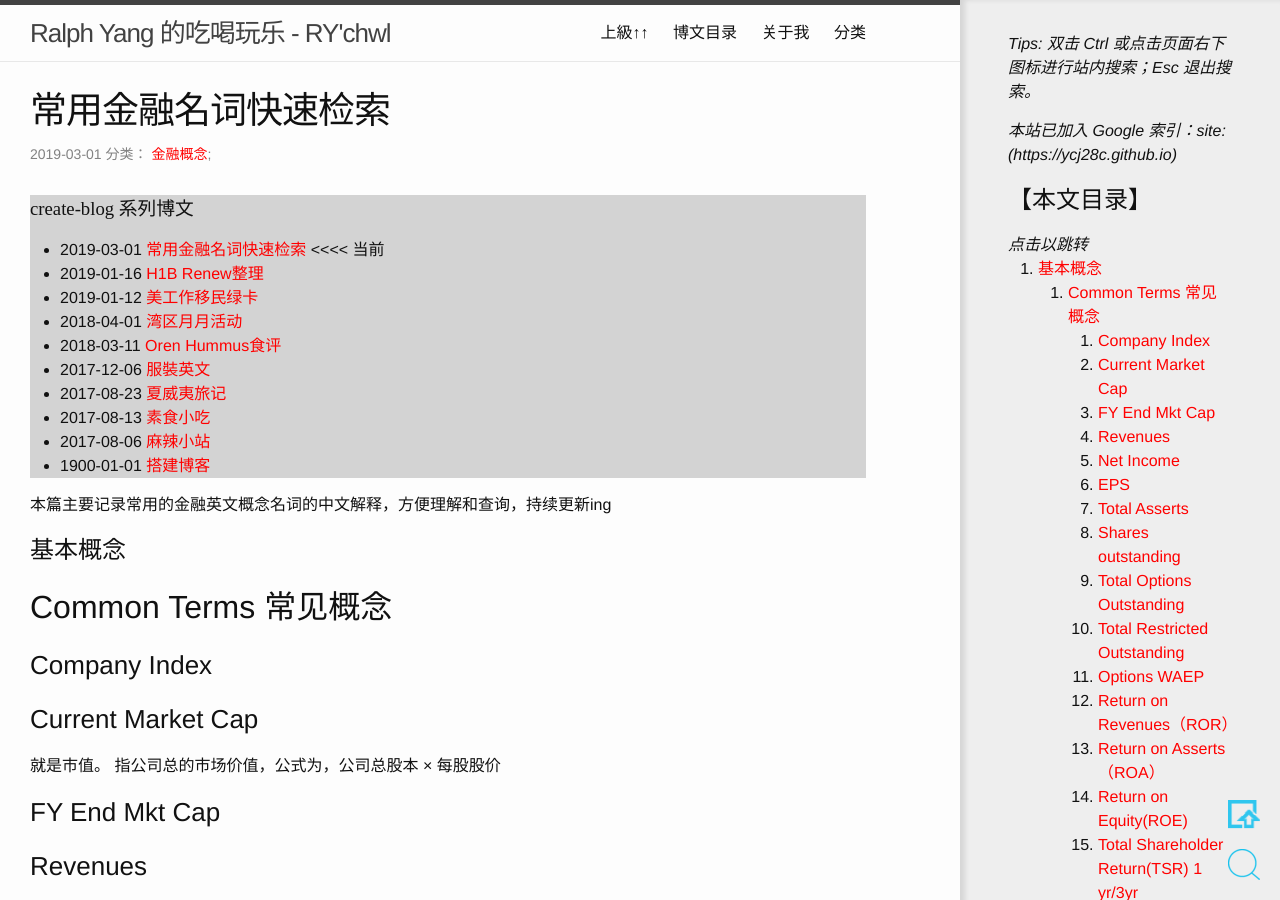
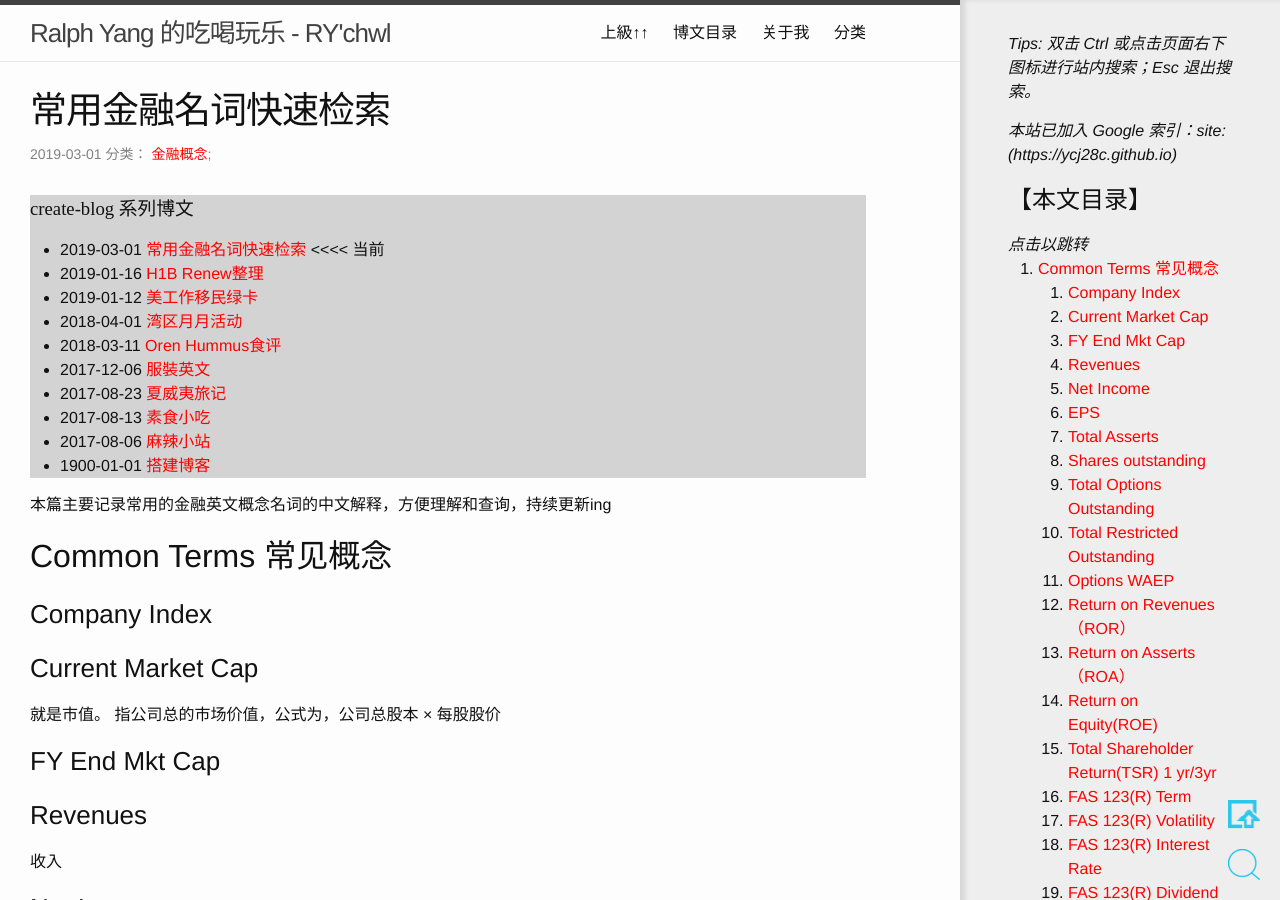
Before and after one commit to ycj28c/lifeblog, a Jekyll site: the page built from _posts/2019-03-01-financial-terms.md, in a window 1280 px wide and 900 px high. Built offline with Jekyll 4.4.1, drawn with Linux system fonts in a browser that asks for light colours; formulas are drawn with MathJax 3; comment, search, counter and statistics services are not loaded; some of the changed text lies outside the part shown.

Commit message:
20190304_181913

```diff
--- a/_posts/2019-03-01-financial-terms.md
+++ b/_posts/2019-03-01-financial-terms.md
@@ -7,7 +7,6 @@
 
 本篇主要记录常用的金融英文概念名词的中文解释，方便理解和查询，持续更新ing
 
-# 基本概念
 
 ## Common Terms 常见概念
 
```
Also changed, not shown: other parts of _posts/2019-03-01-financial-terms.md (+0 -3 lines).
